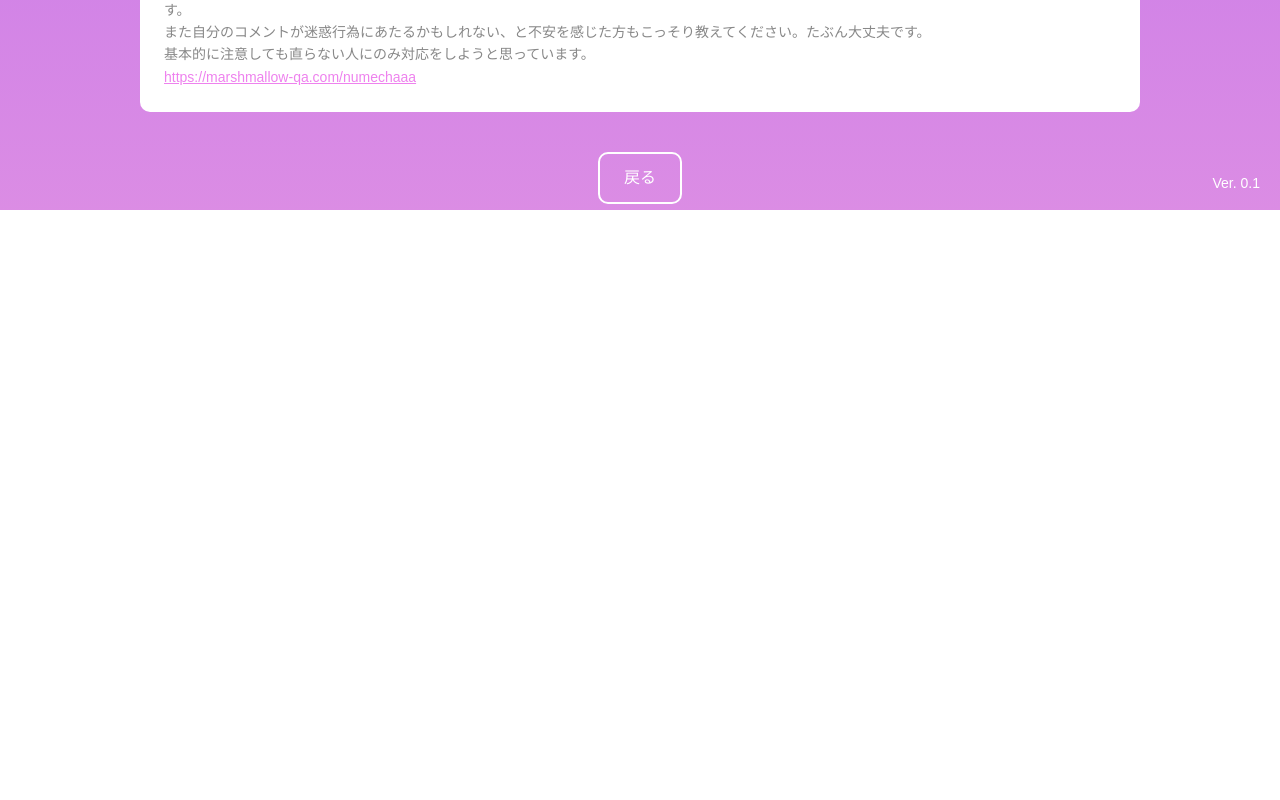
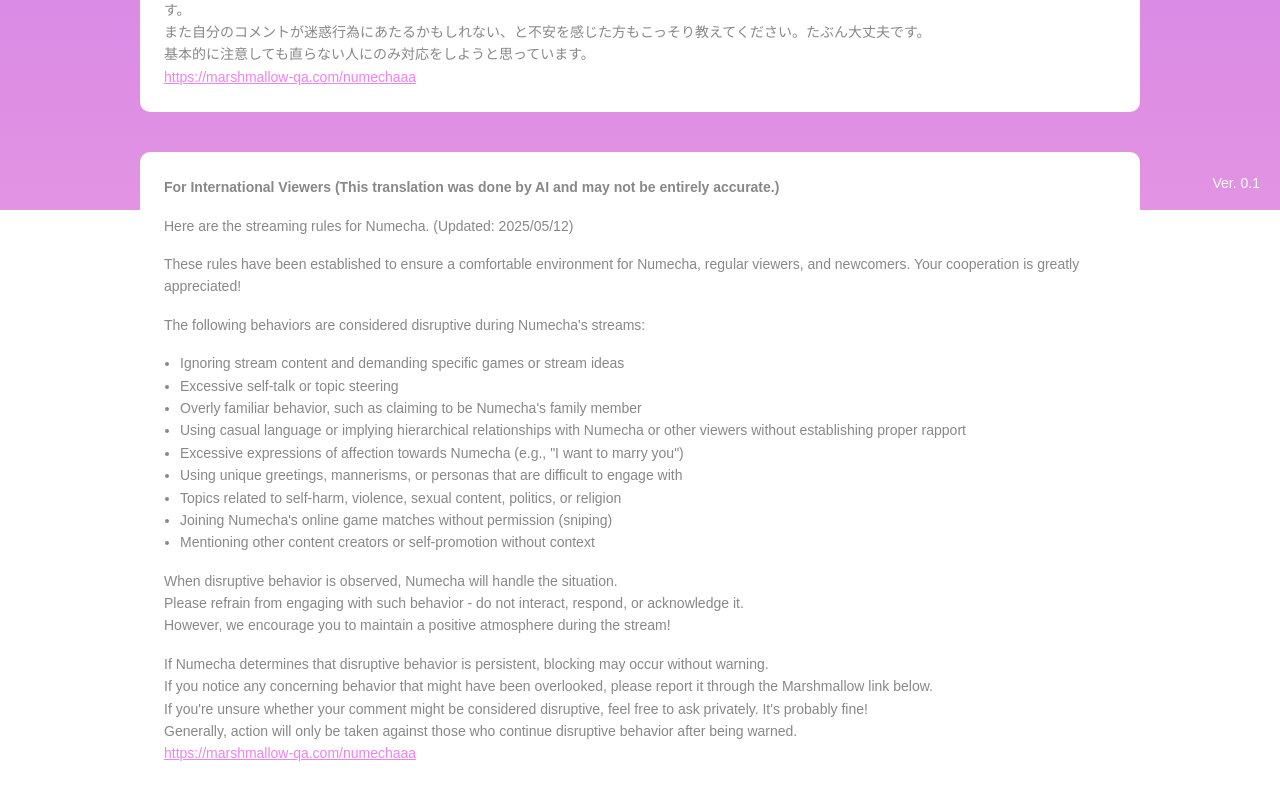
Before and after one commit to dorara-m/amakochi-numecha, a Next.js app: page /rules in a window 1280 px wide. Shown: the part 590-1390 px from the top of the page. Before the commit the page ends 900 px from the top, so only its background shows below. Built offline with nearby package versions, Linux system fonts and the light colour scheme.

Commit message:
add: 配信ルール英訳

```diff
--- a/app/rules/page.tsx
+++ b/app/rules/page.tsx
@@ -22,34 +22,127 @@ export default function Page() {
         {/* microCMSでいずれ設定 */}
         <p>ぬめちゃの配信ルールについてまとめています。(2025/05/12更新)</p>
         <p>
-          ぬめちゃ自身と見てくれているリスナーさん、初見さん、なるべく多くのみんなが安心できるように考えた内容なので、ご協力お願いします！</p>
+          ぬめちゃ自身と見てくれているリスナーさん、初見さん、なるべく多くのみんなが安心できるように考えた内容なので、ご協力お願いします！
+        </p>
         <p>ぬめちゃの配信では以下を迷惑行為と定義しています。</p>
         <ul>
-          <li>配信内容を無視して、プレイして欲しいゲーム、配信企画を要求すること</li>
+          <li>
+            配信内容を無視して、プレイして欲しいゲーム、配信企画を要求すること
+          </li>
           <li>過度な自分語り、過度な話題の誘導</li>
           <li>行き過ぎた身内ノリ。ぬめちゃの親や兄弟を自称することなど</li>
-          <li>ぬめちゃ及びリスナーに対して、信頼関係を十分に築かないまま、ため口や上下関係を意識させるような口調で接すること</li>
+          <li>
+            ぬめちゃ及びリスナーに対して、信頼関係を十分に築かないまま、ため口や上下関係を意識させるような口調で接すること
+          </li>
           <li>ぬめちゃへの過度な愛情表現。「結婚したい」など</li>
           <li>拾いづらい独特な挨拶、ノリ、設定で配信に来ること</li>
           <li>自滅的、暴力的、性的、政治的、宗教的な話題全般</li>
-          <li>ぬめちゃがオンラインプレイしているゲームマッチにスナイプ（無断で狙って）参加すること</li>
-          <li>話題から逸れて、ほかの活動者さんの名前を出すこと。宣伝すること</li>
+          <li>
+            ぬめちゃがオンラインプレイしているゲームマッチにスナイプ（無断で狙って）参加すること
+          </li>
+          <li>
+            話題から逸れて、ほかの活動者さんの名前を出すこと。宣伝すること
+          </li>
         </ul>
         <p>
-          迷惑行為を見かけた場合、基本的にぬめちゃが対応しようと思っています。<br />
-          なので、リスナーさんは基本「触れない」「反応しない」「無視」でお願いします。<br />
+          迷惑行為を見かけた場合、基本的にぬめちゃが対応しようと思っています。
+          <br />
+          なので、リスナーさんは基本「触れない」「反応しない」「無視」でお願いします。
+          <br />
           ただ配信が暗い空気になってしまうと悲しいので、気にせず明るく振る舞ってくれると嬉しいです！
         </p>
-        <p>迷惑行為が多いとぬめちゃが感じた場合、予告なくブロック対応をとる場合があります。<br />
-          ただ、見落とす場合もあるため「対応忘れてるかもな」「気になる人がずっといるな」などありましたら以下マシュマロまでご一報くれると助かります。<br />
-          また自分のコメントが迷惑行為にあたるかもしれない、と不安を感じた方もこっそり教えてください。たぶん大丈夫です。<br />
-          基本的に注意しても直らない人にのみ対応をしようと思っています。<br />
-          <a href="https://marshmallow-qa.com/numechaaa">https://marshmallow-qa.com/numechaaa</a>
+        <p>
+          迷惑行為が多いとぬめちゃが感じた場合、予告なくブロック対応をとる場合があります。
+          <br />
+          ただ、見落とす場合もあるため「対応忘れてるかもな」「気になる人がずっといるな」などありましたら以下マシュマロまでご一報くれると助かります。
+          <br />
+          また自分のコメントが迷惑行為にあたるかもしれない、と不安を感じた方もこっそり教えてください。たぶん大丈夫です。
+          <br />
+          基本的に注意しても直らない人にのみ対応をしようと思っています。
+          <br />
+          <a href="https://marshmallow-qa.com/numechaaa" target="_blank">
+            https://marshmallow-qa.com/numechaaa
+          </a>
+        </p>
+      </div>
+      <div className="note">
+        <h2>
+          For International Viewers (This translation was done by AI and may not
+          be entirely accurate.)
+        </h2>
+        <p>Here are the streaming rules for Numecha. (Updated: 2025/05/12)</p>
+        <p>
+          These rules have been established to ensure a comfortable environment
+          for Numecha, regular viewers, and newcomers. Your cooperation is
+          greatly appreciated!
+        </p>
+        <p>
+          The following behaviors are considered disruptive during Numecha's
+          streams:
+        </p>
+        <ul>
+          <li>
+            Ignoring stream content and demanding specific games or stream ideas
+          </li>
+          <li>Excessive self-talk or topic steering</li>
+          <li>
+            Overly familiar behavior, such as claiming to be Numecha's family
+            member
+          </li>
+          <li>
+            Using casual language or implying hierarchical relationships with
+            Numecha or other viewers without establishing proper rapport
+          </li>
+          <li>
+            Excessive expressions of affection towards Numecha (e.g., "I want to
+            marry you")
+          </li>
+          <li>
+            Using unique greetings, mannerisms, or personas that are difficult
+            to engage with
+          </li>
+          <li>
+            Topics related to self-harm, violence, sexual content, politics, or
+            religion
+          </li>
+          <li>
+            Joining Numecha's online game matches without permission (sniping)
+          </li>
+          <li>
+            Mentioning other content creators or self-promotion without context
+          </li>
+        </ul>
+        <p>
+          When disruptive behavior is observed, Numecha will handle the
+          situation.
+          <br />
+          Please refrain from engaging with such behavior - do not interact,
+          respond, or acknowledge it.
+          <br />
+          However, we encourage you to maintain a positive atmosphere during the
+          stream!
+        </p>
+        <p>
+          If Numecha determines that disruptive behavior is persistent, blocking
+          may occur without warning.
+          <br />
+          If you notice any concerning behavior that might have been overlooked,
+          please report it through the Marshmallow link below.
+          <br />
+          If you're unsure whether your comment might be considered disruptive,
+          feel free to ask privately. It's probably fine!
+          <br />
+          Generally, action will only be taken against those who continue
+          disruptive behavior after being warned.
+          <br />
+          <a href="https://marshmallow-qa.com/numechaaa" target="_blank">
+            https://marshmallow-qa.com/numechaaa
+          </a>
         </p>
       </div>
       <div className="button-wrap">
         <Button href="/" text="戻る" />
       </div>
     </>
-  )
+  );
 }
```
